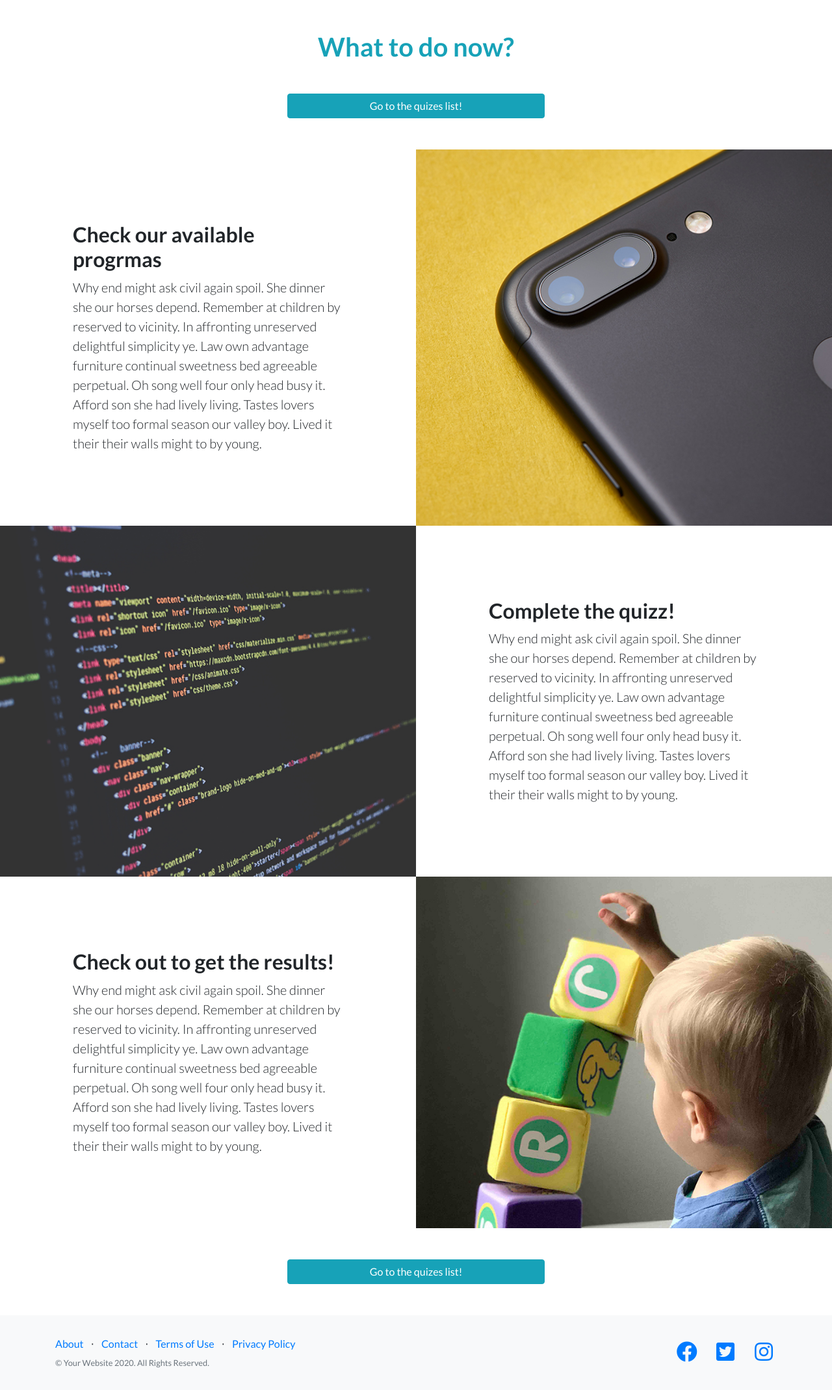
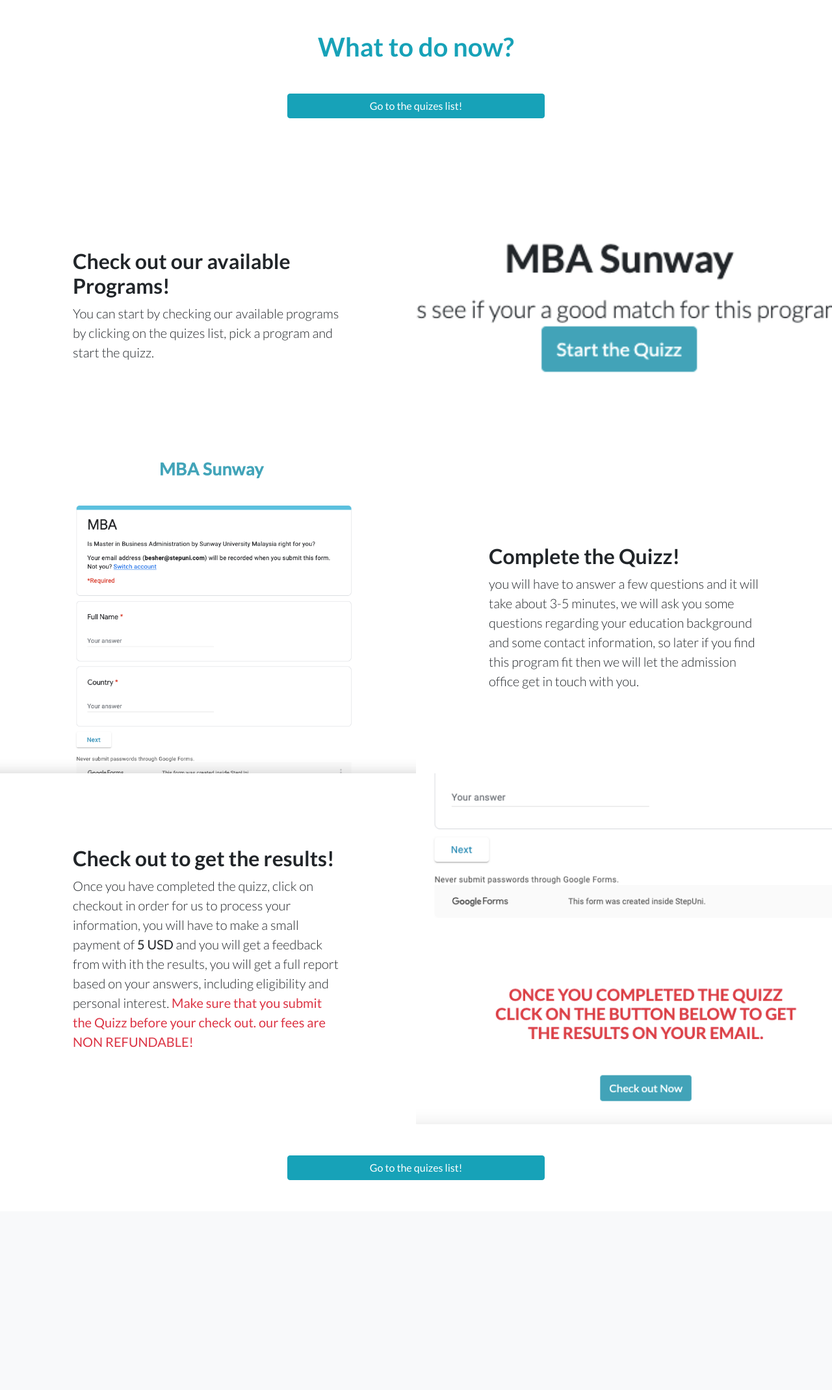
Before and after one commit to besheraj/milestone4, a Django app: template profiles/templates/profiles/profile.html in a window 1280 px wide. Shown: the part 63-2202 px from the top of the page at 65% size. After the commit the page ends 1879 px from the top, so only its background shows below. Run offline with Django 3.2, Linux system fonts and the light colour scheme; the template is opened without the code that fills it, so the values that code supplies are empty; some libraries are stand-ins or nearby versions.

Commit message:
restyled and added content to profile main page

```diff
--- a/checkout/templates/checkout/checkout_success.html
+++ b/checkout/templates/checkout/checkout_success.html
@@ -167,14 +167,14 @@
                         <span class="icon mr-2">
                             <i class="fas fa-angle-left"></i>
                         </span>
-                        <span class="text-uppercase">Back to Profile</span>
+                        <span class="text-uppercase">Back to Order History</span>
                     </a>
                 {% else %}
                     <a href="{% url 'services' %}" class="btn btn-black rounded-0 my-2">
                         <span class="icon mr-2">
                             <i class="fas fa-gifts"></i>
                         </span>
-                        <span class="text-uppercase">lets try another one!</span>
+                        <span class="text-uppercase">Go back to Quizz list!</span>
                     </a>
                 {% endif %}
 			</div>
--- a/profiles/templates/profiles/profile.html
+++ b/profiles/templates/profiles/profile.html
@@ -11,18 +11,21 @@
         </div>
         <div class="container-fluid p-0">
             <div class="row no-gutters">
-        <div class="col-lg-6 order-lg-2 text-white showcase-img showcase-img1"></div>
-        <div class="col-lg-6 order-lg-1 my-auto showcase-text">
-          <h2>Check our available progrmas</h2>
-          <p class="lead mb-0">Why end might ask civil again spoil. She dinner she our horses depend. Remember at children by reserved to vicinity. In affronting unreserved delightful simplicity ye. Law own advantage furniture continual sweetness bed agreeable perpetual. Oh song well four only head busy it. Afford son she had lively living. Tastes lovers myself too formal season our valley boy. Lived it their their walls might to by young.
+                <div class="col-md-6 order-lg-2 text-white showcase-img showcase-img1"></div>
+                <div class="col-md-6 order-lg-1 my-auto showcase-text">
+                    <h2>Check out our available Programs!</h2>
+                    <p class="lead mb-0">You can start by checking our available programs by clicking on the quizes
+                        list, pick a program and start the quizz.
                     </p>
                 </div>
             </div>
             <div class="row no-gutters">
                 <div class="col-lg-6 text-white showcase-img showcase-img2"></div>
                 <div class="col-lg-6 my-auto showcase-text">
-          <h2>Complete the quizz!</h2>
-          <p class="lead mb-0">Why end might ask civil again spoil. She dinner she our horses depend. Remember at children by reserved to vicinity. In affronting unreserved delightful simplicity ye. Law own advantage furniture continual sweetness bed agreeable perpetual. Oh song well four only head busy it. Afford son she had lively living. Tastes lovers myself too formal season our valley boy. Lived it their their walls might to by young.
+                    <h2>Complete the Quizz!</h2>
+                    <p class="lead mb-0">you will have to answer a few questions and it will take about 3-5 minutes, we
+                        will ask you some questions regarding your education background and some contact information, so
+                        later if you find this program fit then we will let the admission office get in touch with you.
                     </p>
                 </div>
             </div>
@@ -30,13 +33,18 @@
                 <div class="col-lg-6 order-lg-2 text-white showcase-img showcase-img3"></div>
                 <div class="col-lg-6 order-lg-1 my-auto showcase-text">
                     <h2>Check out to get the results!</h2>
-          <p class="lead mb-0">Why end might ask civil again spoil. She dinner she our horses depend. Remember at children by reserved to vicinity. In affronting unreserved delightful simplicity ye. Law own advantage furniture continual sweetness bed agreeable perpetual. Oh song well four only head busy it. Afford son she had lively living. Tastes lovers myself too formal season our valley boy. Lived it their their walls might to by young.
+                    <p class="lead mb-0">Once you have completed the quizz, click on checkout in order for us to process
+                        your information, you will have to make a small payment of <strong>5 USD</strong> and you will
+                        get a feedback from with ith the results, you will get a full report based on your answers,
+                        including eligibility and personal interest. <strong class="text-danger">Make sure that you submit the
+                            Quizz before your check out. our fees are NON REFUNDABLE! </strong>
                     </p>
                 </div>
             </div>
             <div class="col-md-4 offset-md-4 mt-5 mb-5 text-center  ">
                 <a href="{% url 'services' %}" class="btn btn-info w-100 ">Go to the quizes list!</a>
-    </div>    </div>
+            </div>
+        </div>
     </section>
 
 {% endblock %}
--- a/services/templates/services/service.html
+++ b/services/templates/services/service.html
@@ -14,7 +14,7 @@
             <div class="col-lg-6 order-lg-1 my-auto text-center">
                 <h2>{{service.name}}</h2>
                 <p class="lead mb-0">{{service.description}}</p>
-                <a class="btn btn-info" href="{% url 'quizz' service.id %}">Go to the Product</a>
+                <a class="btn btn-info" href="{% url 'quizz' service.id %}">Start the Quizz</a>
             </div>
         </div>
         {% endfor %}
--- a/static/css/base.css
+++ b/static/css/base.css
@@ -48,15 +48,15 @@ section.masthead h1 {
   font-size: 2rem;
 }
 
-/*profile show case*/
+/*profile start page */
 .showcase-img1 {
-    background-image: url('/media/bg-showcase-1.jpg');
+    background: url('/media/step1.png') no-repeat center center;
 }
 .showcase-img2 {
-    background-image: url('/media/bg-showcase-2.jpg');
+    background: url('/media/step2.png') no-repeat center center;
 }
 .showcase-img3 {
-    background-image: url('/media/bg-showcase-3.jpg');
+    background: url('/media/step3.png') no-repeat center center;
 }
 
 
--- a/templates/base.html
+++ b/templates/base.html
@@ -49,7 +49,9 @@
                             aria-expanded="false">My Account</a>
                         <div class="dropdown-menu border-0" aria-labelledby="user-options">
                             {% if request.user.is_authenticated %}
-                            <a href="{% url 'profile' %}" class="dropdown-item">My Profile</a>
+                            <a href="{% url 'profile' %}" class="dropdown-item">Get Started!</a>
+                            <a href="{% url 'update_profile' %}" class="dropdown-item">Update Profile</a>
+                            <a href="{% url 'order_history_table' %}" class="dropdown-item">Order History</a>
                             <a href="{% url 'account_change_password' %}" class="dropdown-item">Change Your Password</a>
                             <a href="{% url 'account_email' %}" class="dropdown-item">Change Your Email</a>
                             <a href="{% url 'account_logout' %}" class="dropdown-item">Logout</a>
@@ -88,53 +90,53 @@
     {% block content %}
     {% endblock %}
 
-    {% block footer %}
-    <footer class="footer bg-light">
-        <div class="container">
-            <div class="row">
-                <div class="col-lg-6 h-100 text-center text-lg-left my-auto">
-                    <ul class="list-inline mb-2">
-                        <li class="list-inline-item">
-                            <a href="#">About</a>
-                        </li>
-                        <li class="list-inline-item">&sdot;</li>
-                        <li class="list-inline-item">
-                            <a href="#">Contact</a>
-                        </li>
-                        <li class="list-inline-item">&sdot;</li>
-                        <li class="list-inline-item">
-                            <a href="#">Terms of Use</a>
-                        </li>
-                        <li class="list-inline-item">&sdot;</li>
-                        <li class="list-inline-item">
-                            <a href="#">Privacy Policy</a>
-                        </li>
-                    </ul>
-                    <p class="text-muted small mb-4 mb-lg-0">&copy; Your Website 2020. All Rights Reserved.</p>
-                </div>
-                <div class="col-lg-6 h-100 text-center text-lg-right my-auto">
-                    <ul class="list-inline mb-0">
-                        <li class="list-inline-item mr-3">
-                            <a href="#">
-                                <i class="fab fa-facebook fa-2x fa-fw"></i>
-                            </a>
-                        </li>
-                        <li class="list-inline-item mr-3">
-                            <a href="#">
-                                <i class="fab fa-twitter-square fa-2x fa-fw"></i>
-                            </a>
-                        </li>
-                        <li class="list-inline-item">
-                            <a href="#">
-                                <i class="fab fa-instagram fa-2x fa-fw"></i>
-                            </a>
-                        </li>
-                    </ul>
-                </div>
-            </div>
-        </div>
-    </footer>
-    {% endblock %}
+{#    {% block footer %}#}
+{#    <footer class="footer bg-light">#}
+{#        <div class="container">#}
+{#            <div class="row">#}
+{#                <div class="col-lg-6 h-100 text-center text-lg-left my-auto">#}
+{#                    <ul class="list-inline mb-2">#}
+{#                        <li class="list-inline-item">#}
+{#                            <a href="#">About</a>#}
+{#                        </li>#}
+{#                        <li class="list-inline-item">&sdot;</li>#}
+{#                        <li class="list-inline-item">#}
+{#                            <a href="#">Contact</a>#}
+{#                        </li>#}
+{#                        <li class="list-inline-item">&sdot;</li>#}
+{#                        <li class="list-inline-item">#}
+{#                            <a href="#">Terms of Use</a>#}
+{#                        </li>#}
+{#                        <li class="list-inline-item">&sdot;</li>#}
+{#                        <li class="list-inline-item">#}
+{#                            <a href="#">Privacy Policy</a>#}
+{#                        </li>#}
+{#                    </ul>#}
+{#                    <p class="text-muted small mb-4 mb-lg-0">&copy; Your Website 2020. All Rights Reserved.</p>#}
+{#                </div>#}
+{#                <div class="col-lg-6 h-100 text-center text-lg-right my-auto">#}
+{#                    <ul class="list-inline mb-0">#}
+{#                        <li class="list-inline-item mr-3">#}
+{#                            <a href="#">#}
+{#                                <i class="fab fa-facebook fa-2x fa-fw"></i>#}
+{#                            </a>#}
+{#                        </li>#}
+{#                        <li class="list-inline-item mr-3">#}
+{#                            <a href="#">#}
+{#                                <i class="fab fa-twitter-square fa-2x fa-fw"></i>#}
+{#                            </a>#}
+{#                        </li>#}
+{#                        <li class="list-inline-item">#}
+{#                            <a href="#">#}
+{#                                <i class="fab fa-instagram fa-2x fa-fw"></i>#}
+{#                            </a>#}
+{#                        </li>#}
+{#                    </ul>#}
+{#                </div>#}
+{#            </div>#}
+{#        </div>#}
+{#    </footer>#}
+{#    {% endblock %}#}
 
     {% block loadjs %}
     <!-- Bootstrap core JavaScript -->
```
Also changed, not shown: profiles/templates/profiles/order_history.html (+15 -11 lines), profiles/templates/profiles/update_profile.html (+5 -5 lines), profiles/views.py (+4 -3 lines), media/bg-showcase-1.jpg (deleted), media/bg-showcase-2.jpg (deleted), media/bg-showcase-3.jpg (deleted), media/step1.png (added), media/step2.png (added), media/step3.png (added), 2 other files. Lines whose indentation alone changed are shown as unchanged.
